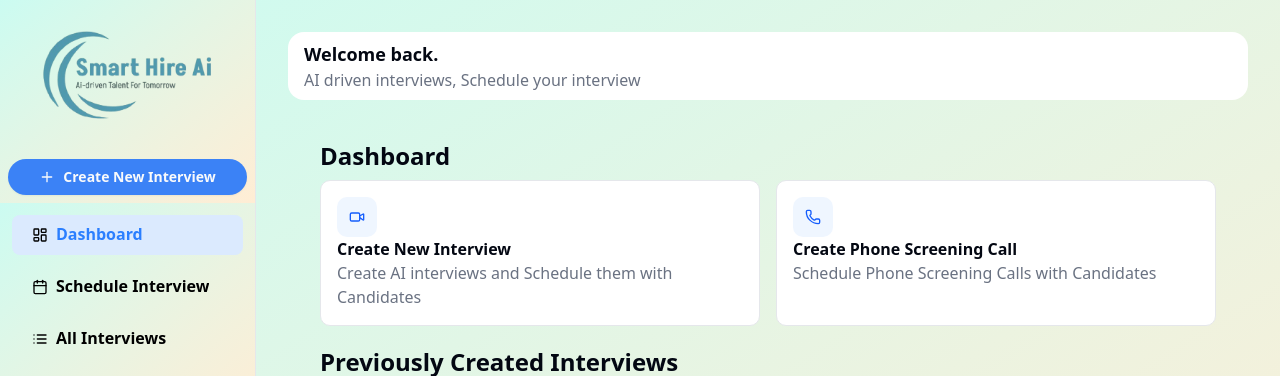
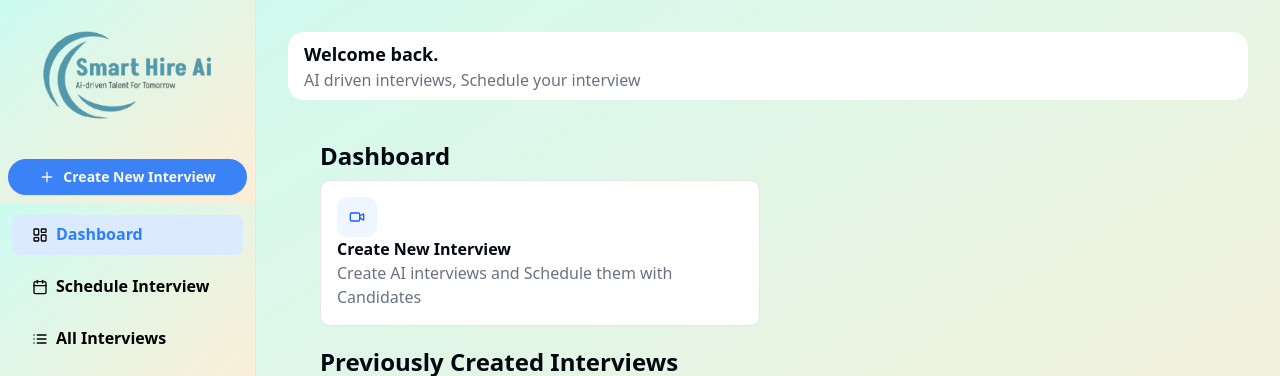
Before and after one commit to RakeshKumarPagadala/Smart-Hire-Ai, a Next.js app: page /dashboard in a window 1280 px wide. Shown: the top 376 px of the page. Built offline with nearby package versions, Linux system fonts and the light colour scheme; no server answers; the database is empty.

Commit message:
new commit

```diff
--- a/app/(main)/dashboard/_components/CreateOptions.jsx
+++ b/app/(main)/dashboard/_components/CreateOptions.jsx
@@ -12,12 +12,6 @@ function CreateOptions() {
                 <h2 className='font-bold'>Create New Interview</h2>
                 <p className='text-gray-500'>Create AI interviews and Schedule them with Candidates</p>
             </Link>
-            <Link href='/dashboard/create-phone-screening-call' className='bg-white
-             border border-gray-200 p-4 rounded-lg cursor-pointer'>
-                <Phone className='p-3 text-blue-600 bg-blue-50 rounded-lg w-10 h-10'/>
-                <h2 className='font-bold'>Create Phone Screening Call</h2>
-                <p className='text-gray-500'>Schedule Phone Screening Calls with Candidates</p>
-            </Link>
         </div>
     )
 }
```
